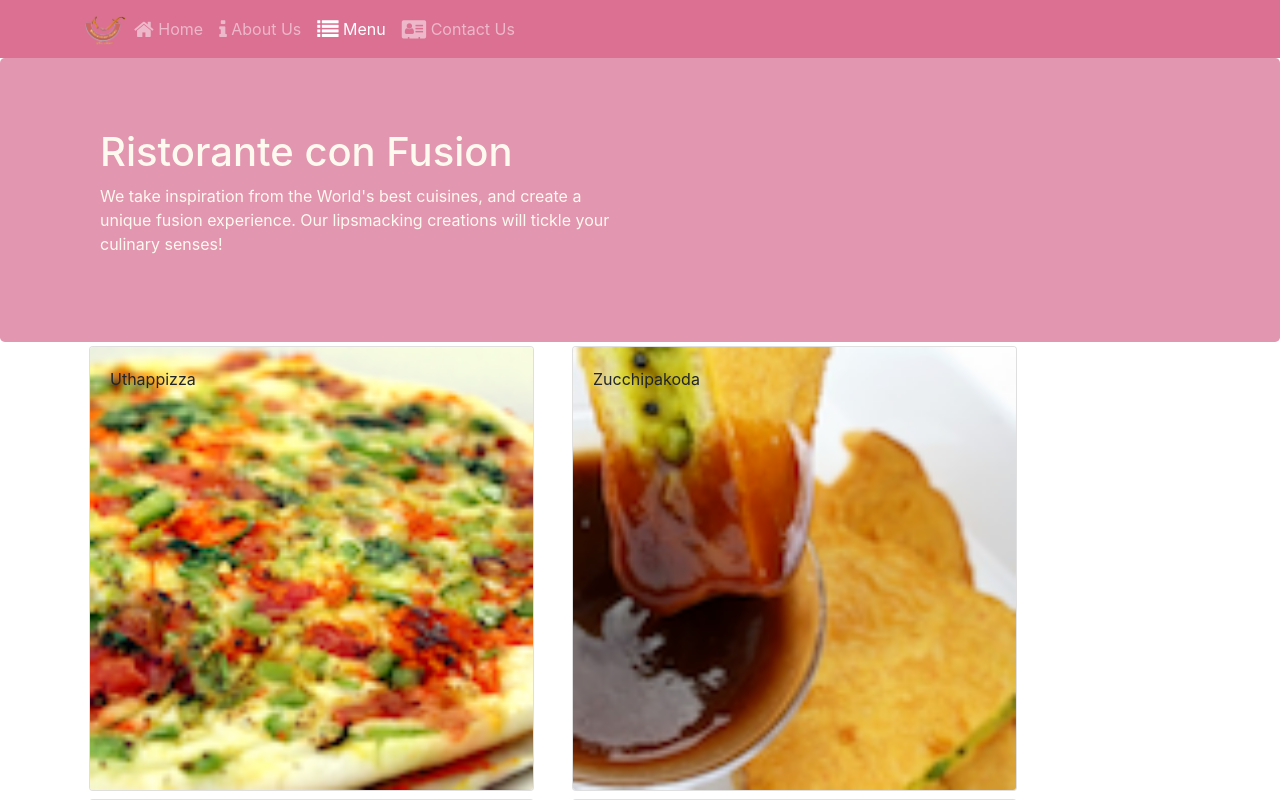
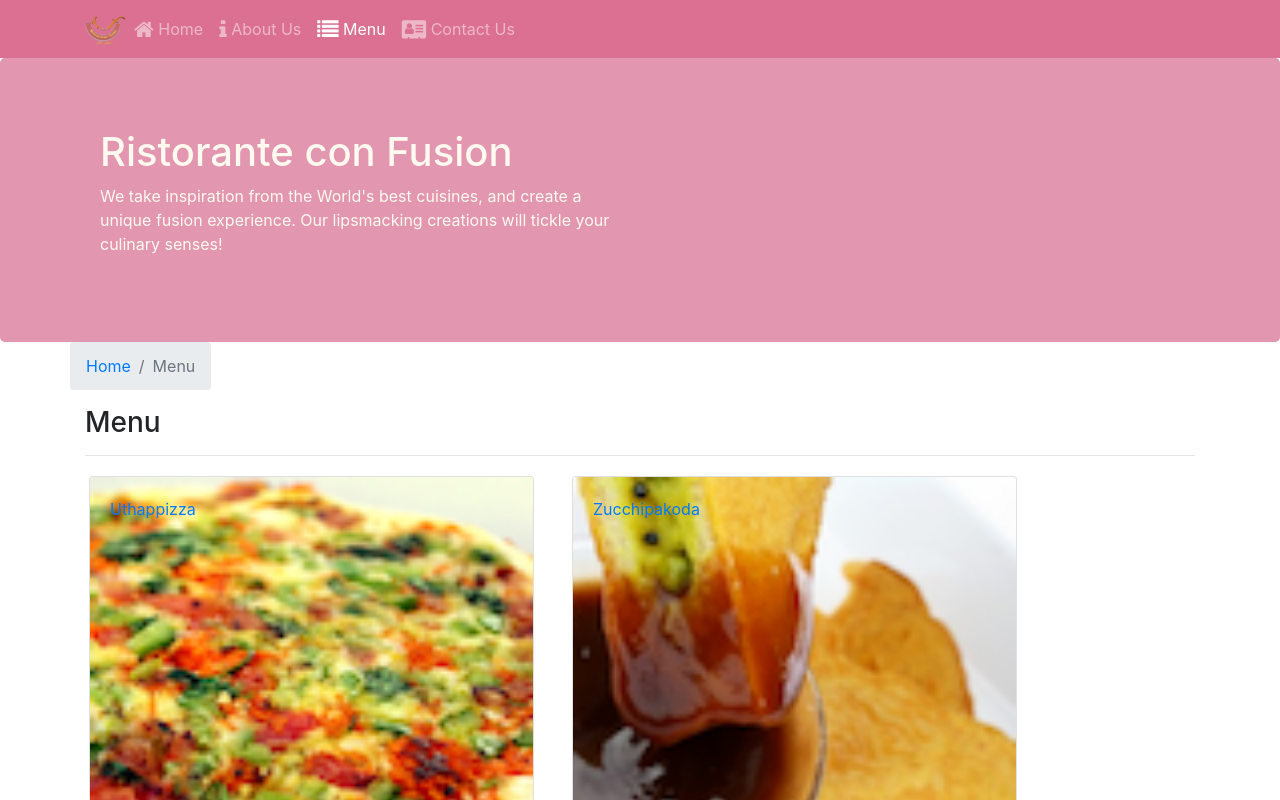
Before and after one commit to duuaa/Ristorante-con-Fusion, a React (Create React App) app: page /menu in a window 1280 px wide. Shown: the top 800 px of the page. Built offline with nearby package versions, Linux system fonts and the light colour scheme.

Commit message:
Single Page Applications Part 2

```diff
--- a/src/components/ContactComponent.js
+++ b/src/components/ContactComponent.js
@@ -1,22 +1,37 @@
 import React from 'react';
+import { Breadcrumb, BreadcrumbItem } from 'reactstrap';
+import { Link } from 'react-router-dom';
+
+
+
 
 function Contact(props) {
-    return(
+    return (
         <div className="container">
+            <div className="row">
+                <Breadcrumb>
+                    <BreadcrumbItem><Link to='/home'>Home</Link></BreadcrumbItem>
+                    <BreadcrumbItem active>Contact Us</BreadcrumbItem>
+                </Breadcrumb>
+                <div className="col-12">
+                    <h3>Contact Us</h3>
+                    <hr />
+                </div>
+            </div>
             <div className="row row-content">
                 <div className="col-12">
-                <h3>Location Information</h3>
+                    <h3>Location Information</h3>
                 </div>
                 <div className="col-12 col-sm-4 offset-sm-1">
-                        <h5>Our Address</h5>
-                        <address>
+                    <h5>Our Address</h5>
+                    <address>
                         121, Clear Water Bay Road<br />
                         Clear Water Bay, Kowloon<br />
                         HONG KONG<br />
                         <i className="fa fa-phone"></i>: +852 1234 5678<br />
                         <i className="fa fa-fax"></i>: +852 8765 4321<br />
                         <i className="fa fa-envelope"></i>: <a href="mailto:confusion@food.net">confusion@food.net</a>
-                        </address>
+                    </address>
                 </div>
                 <div className="col-12 col-sm-6 offset-sm-1">
                     <h5>Map of our Location</h5>
--- a/src/components/DishdetailComponent.js
+++ b/src/components/DishdetailComponent.js
@@ -1,6 +1,6 @@
 import React from 'react';
-import { Card, CardImg, CardText, CardBody, CardTitle } from 'reactstrap';
-
+import {Card, CardImg, CardText, CardBody, CardTitle,Breadcrumb,BreadcrumbItem } from 'reactstrap';
+import { Link } from 'react-router-dom';
 
 
 function RenderComments({ comments }) {
@@ -12,7 +12,7 @@
                     <div className="container" >
 
                         <br /> {commente.comment}
-                        <div className="container" >
+                        <div className="container">
                             --{commente.author}--{new Intl.DateTimeFormat('en-US', { year: 'numeric', month: 'short', day: '2-digit' }).format(new Date(Date.parse(commente.date)))} < br />
                         </div>
                     </div>
@@ -46,19 +46,31 @@
     if (props.dish != null) {
         return (
             <div className="container">
-                <div className="row" >
-                    <div className="col-5 col-sm-5 col-12" >
-                        <RenderDish dish={props.dish} />
-                    </div>
-                    <div className="col-5 col-sm-5 col-10" >
-                        <RenderComments comments={props.dish.comments} />
-                    </div>
+            <div className="row">
+                <Breadcrumb>
+
+                    <BreadcrumbItem><Link to="/menu">Menu</Link></BreadcrumbItem>
+                    <BreadcrumbItem active>{props.dish.name}</BreadcrumbItem>
+                </Breadcrumb>
+                <div className="col-12">
+                    <h3>{props.dish.name}</h3>
+                    <hr />
                 </div>
             </div>
+            <div className="row">
+                <div className="col-12 col-md-5 m-1">
+                    <RenderDish dish={props.dish} />
+                </div>
+                <div className="col-12 col-md-5 m-1">
+                    <RenderComments comments={props.comments} />
+                </div>
+            </div>
+            </div>
         );
-    } else {
-        return (<div>
-        </div>
+    }
+    else{
+        return(
+            <div></div>
         );
     }
 }
--- a/src/components/MainComponent.js
+++ b/src/components/MainComponent.js
@@ -37,7 +37,12 @@
       );
     }
 
-
+    const DishWithId = ({match}) => {
+      return(
+          <Details dish={this.state.dishes.filter((dish) => dish.id === parseInt(match.params.dishId,10))[0]}
+            comments={this.state.comments.filter((comment) => comment.dishId === parseInt(match.params.dishId,10))} />
+      );
+    };
 
     return (
       <div>
@@ -45,6 +50,7 @@
         <Switch>
           <Route path="/Home" component={HomePage} />
           <Route exact path="/menu"component={()=><Menu dishes={this.state.dishes} /> } />
+          <Route path='/menu/:dishId' component={DishWithId} />
           <Route exact path='/contactus' component={Contact} />
           <Redirect to="/home" />
         </Switch>
--- a/src/components/menuComponent.js
+++ b/src/components/menuComponent.js
@@ -1,30 +1,41 @@
 import React from 'react';
-import { Card, CardImg, CardImgOverlay, CardTitle } from 'reactstrap';
+import { Card, CardImg, CardImgOverlay, CardTitle ,Breadcrumb,BreadcrumbItem } from 'reactstrap';
+import { Link } from 'react-router-dom';
 
+    function RenderMenuItem ({dish, onClick}) {
+        return (
+            <Card>
+                <Link to={`/menu/${dish.id}`} >
+                    <CardImg width="100%" src={dish.image} alt={dish.name} />
+                    <CardImgOverlay>
+                        <CardTitle>{dish.name}</CardTitle>
+                    </CardImgOverlay>
+                </Link>
+            </Card>
+        );
+    }
 
-
-
-function RenderMenuItem({dish, onClick}) {
-    return (
-        <Card onClick={() => onClick(dish.id)}>
-            <CardImg width="100%" src={dish.image} alt={dish.name} />
-            <CardImgOverlay >
-                <CardTitle > {dish.name} </CardTitle>
-            </CardImgOverlay>
-        </Card>
-    );
-}
 const Menu = (props) => {
 
     const menu = props.dishes.map((dish) => {
         return (
             <div key={dish.id} className="col-12 col-md-5 m-1" >
-                <RenderMenuItem dish={dish} onClick={props.onClick} />
+                <RenderMenuItem dish={dish} />
             </div>
         );
     });
     return (
         <div className="container">
+            <div className="row">
+                <Breadcrumb>
+                    <BreadcrumbItem><Link to="/home">Home</Link></BreadcrumbItem>
+                    <BreadcrumbItem active>Menu</BreadcrumbItem>
+                </Breadcrumb>
+                <div className="col-12">
+                    <h3>Menu</h3>
+                    <hr />
+                </div>
+            </div>
             <div className="row">
                 {menu}
             </div>
```
